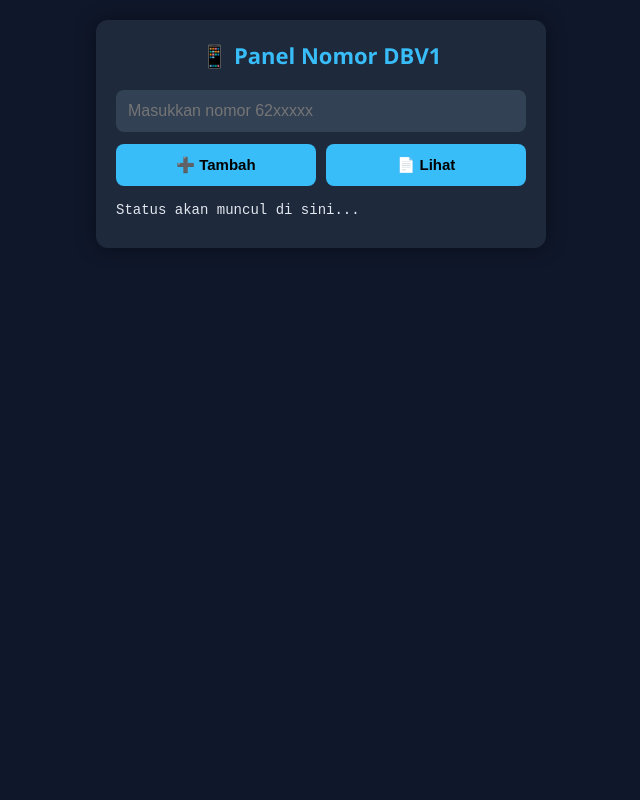
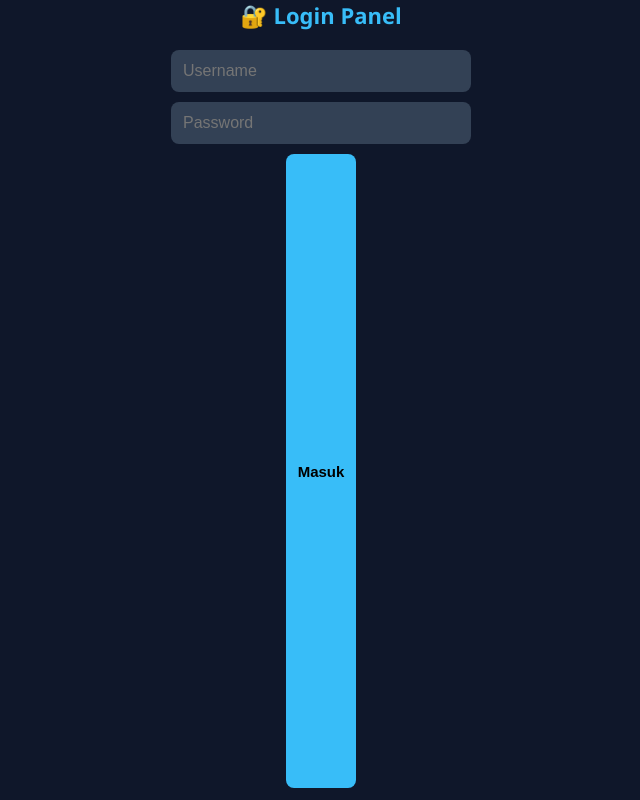
Before and after one commit to faanzylosttt/tessss, a plain HTML site: page index.html in a window 1280 px wide. Shown: the whole page, without its empty margins (319-959 px from the left). Drawn offline with Linux system fonts and the light colour scheme.

Commit message:
Update index.html

```diff
--- a/index.html
+++ b/index.html
@@ -148,10 +148,38 @@
     @keyframes spin {
       to { transform: rotate(360deg); }
     }
+
+    #login-screen {
+      position: fixed;
+      inset: 0;
+      background: #0f172a;
+      display: flex;
+      flex-direction: column;
+      align-items: center;
+      justify-content: center;
+      z-index: 99;
+    }
+
+    #login-screen input {
+      max-width: 300px;
+      margin-bottom: 10px;
+    }
+
+    #login-screen button {
+      max-width: 300px;
+    }
   </style>
 </head>
 <body>
-  <div class="container">
+  <div id="login-screen">
+    <h2>🔐 Login Panel</h2>
+    <input type="text" id="user" placeholder="Username">
+    <input type="password" id="pass" placeholder="Password">
+    <button onclick="doLogin()">Masuk</button>
+    <pre id="login-status"></pre>
+  </div>
+
+  <div class="container" style="display:none;" id="panel">
     <div class="loading" id="loading">
       <div class="spinner"></div>
     </div>
@@ -167,6 +195,20 @@
   </div>
 
   <script>
+    function doLogin() {
+      const user = document.getElementById("user").value.trim();
+      const pass = document.getElementById("pass").value.trim();
+      const loginStatus = document.getElementById("login-status");
+
+      if (user === "admin" && pass === "dbv1pass") {
+        document.getElementById("login-screen").style.display = "none";
+        document.getElementById("panel").style.display = "block";
+        loadNomor();
+      } else {
+        loginStatus.textContent = "❌ Username atau password salah.";
+      }
+    }
+
     function showLoading(show) {
       document.getElementById("loading").style.display = show ? "flex" : "none";
     }
```
Lines whose indentation alone changed are shown as unchanged.
